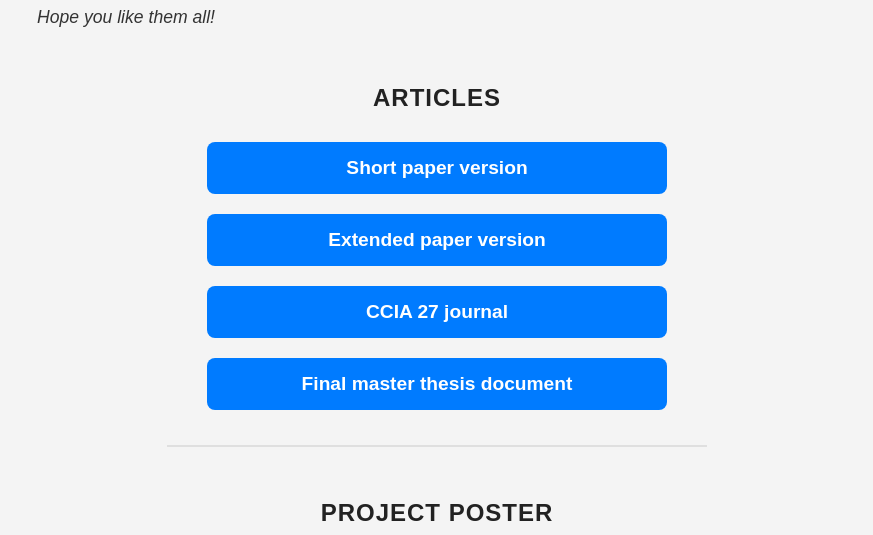
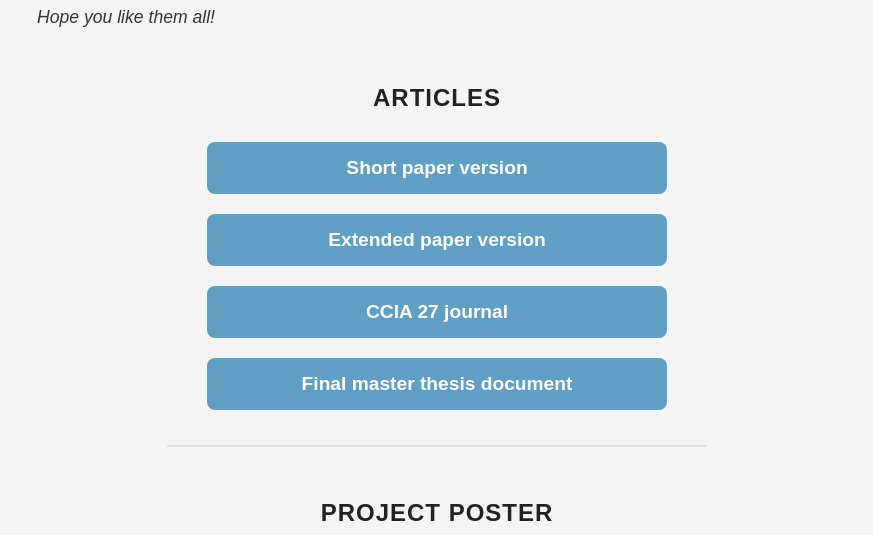
Before and after one commit to TheDavidLaCosa/Webpage, a plain HTML site: page index.html in a window 1280 px wide. Shown: the part 833-1368 px from the top of the page, without its empty margins (203-1076 px from the left). Drawn offline with Linux system fonts and the light colour scheme.

Commit message:
Color changes

```diff
--- a/style.css
+++ b/style.css
@@ -46,7 +46,7 @@ body {
 .button {
     display: inline-block;
     padding: 15px 30px;
-    background-color: #007bff; /* Color blau de botó */
+    background-color: #5f9fc4; /* Color blau de botó */
     color: white;
     text-decoration: none; /* Treu el subratllat */
     border-radius: 8px;
@@ -61,7 +61,7 @@ body {
 }
 
 .button:hover {
-    background-color: #0056b3; /* Color més fosc en passar el ratolí */
+    background-color: #36617a; /* Color més fosc en passar el ratolí */
 }
 
 
```
